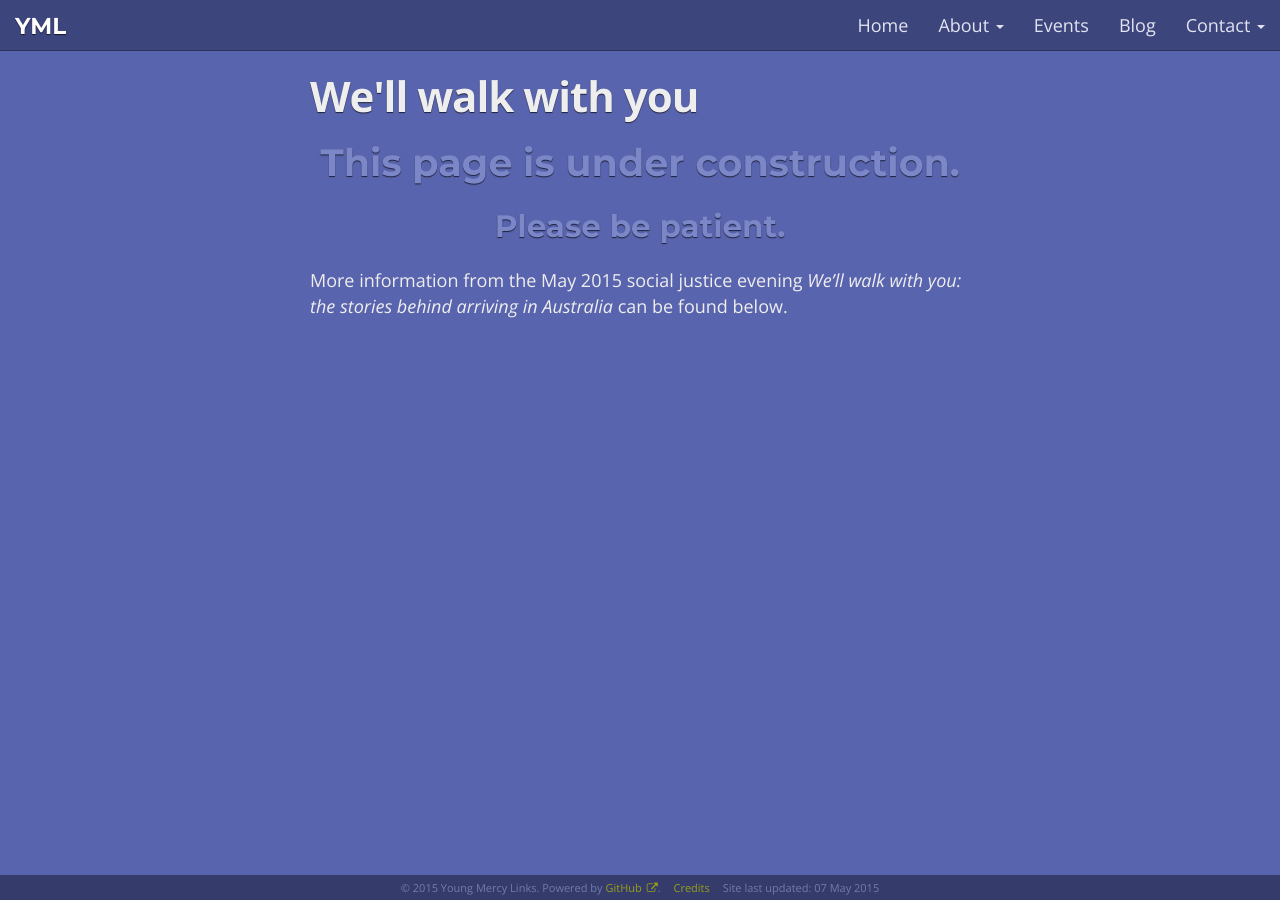
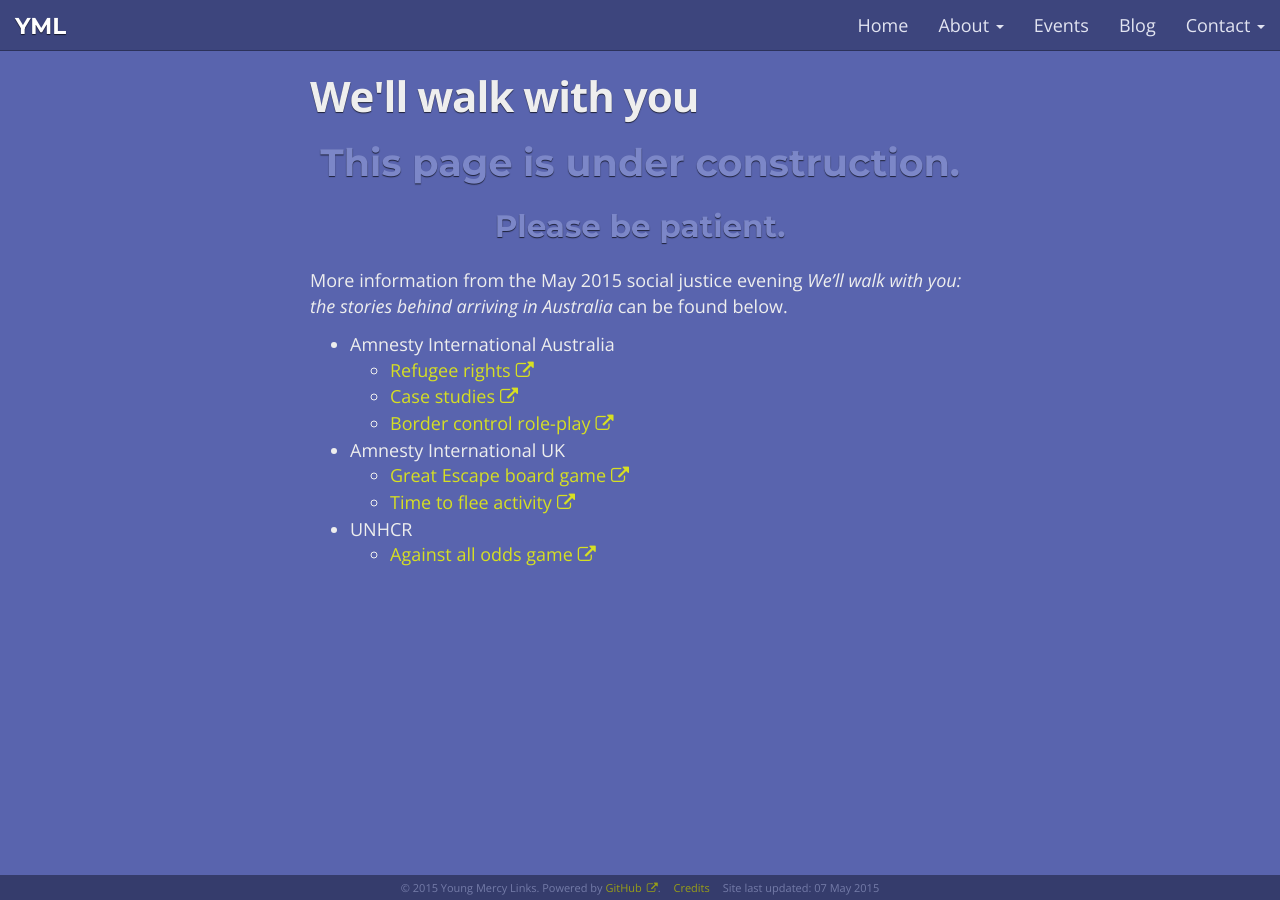
Before and after one commit to youngmercylinks/youngmercylinks.github.io, a Jekyll site: the page built from _pages/event-pages/sje-may15.md, in a window 1280 px wide. Built offline with Jekyll 4.4.1, drawn with Linux system fonts in a browser that asks for light colours; nearby versions of some CDN libraries.

Commit message:
Updated "We'll walk with you" links page

```diff
--- a/_pages/event-pages/sje-may15.md
+++ b/_pages/event-pages/sje-may15.md
@@ -2,9 +2,19 @@
 layout: page
 maintitle: About YML
 title: "We'll walk with you"
-permalink: /2015/walk.html
+permalink: /links/events/2015/walk-with-you.html
 ---
 {% include construction.html %}
 
 More information from the May 2015 social justice evening *We'll walk with
 you: the stories behind arriving in Australia* can be found below.
+
+- Amnesty International Australia
+  - [Refugee rights](http://www.amnesty.org.au/refugees/)
+  - [Case studies](http://www.amnesty.org.au/refugees/archive/C12/)
+  - [Border control role-play](http://www.amnesty.org.uk/resources/activity-pack-time-flee)
+- Amnesty International UK
+  - [Great Escape board game](http://amnesty.org.uk/resources/activity-great-escape)
+  - [Time to flee activity](http://www.amnesty.org.uk/resources/activity-pack-time-flee)
+- UNHCR
+  - [Against all odds game](http://www.playagainstallodds.ca/)
```
